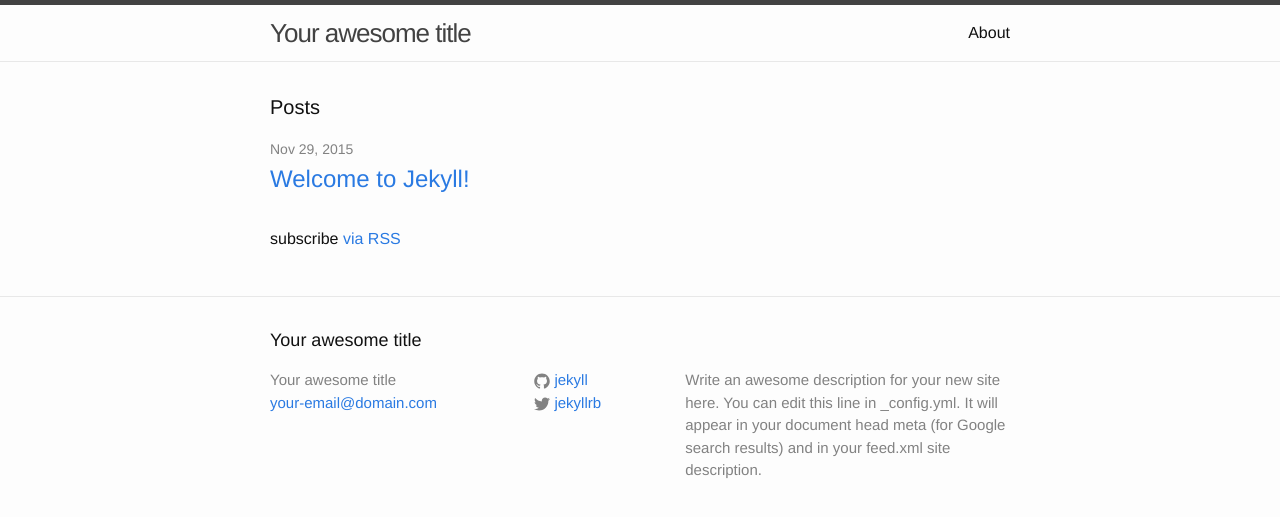
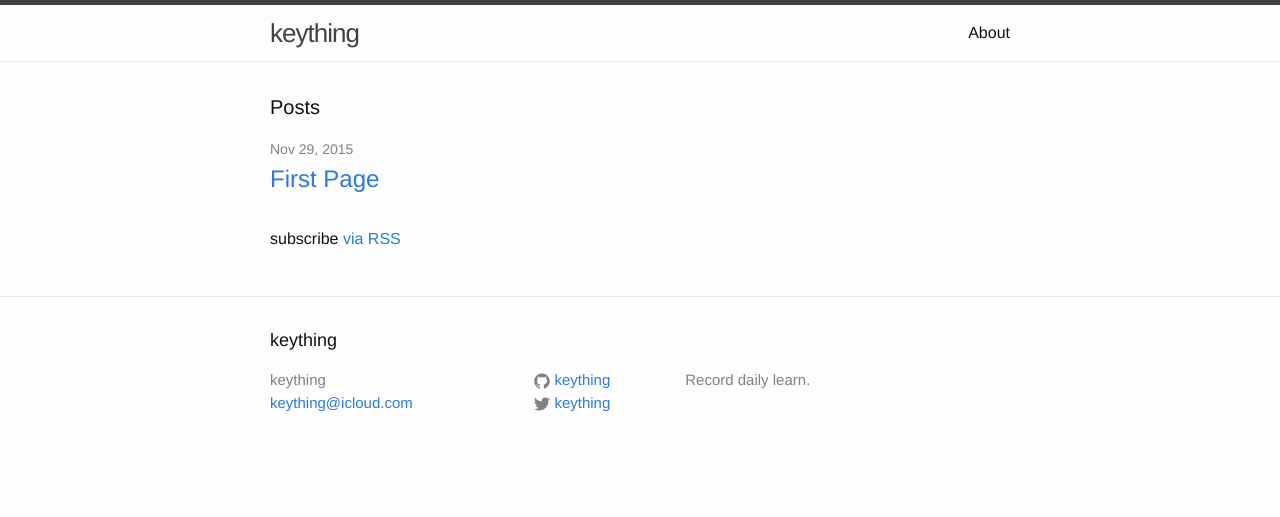
Before and after one commit to yankai0219/keything.github.io, a Jekyll site: the page built from index.html, in a window 1280 px wide. Shown: the top 517 px of the page. Built offline with Jekyll 4.4.1, drawn with Linux system fonts in a browser that asks for light colours.

Commit message:
modify config

```diff
--- a/_config.yml
+++ b/_config.yml
@@ -1,21 +1,13 @@
-# Welcome to Jekyll!
-#
-# This config file is meant for settings that affect your whole blog, values
-# which you are expected to set up once and rarely need to edit after that.
-# For technical reasons, this file is *NOT* reloaded automatically when you use
-# 'jekyll serve'. If you change this file, please restart the server process.
 
 # Site settings
-title: Your awesome title
-email: your-email@domain.com
+title: keything
+email: keything@icloud.com
 description: > # this means to ignore newlines until "baseurl:"
-  Write an awesome description for your new site here. You can edit this
-  line in _config.yml. It will appear in your document head meta (for
-  Google search results) and in your feed.xml site description.
+  Record daily learn.
 baseurl: "" # the subpath of your site, e.g. /blog
-url: "http://yourdomain.com" # the base hostname & protocol for your site
-twitter_username: jekyllrb
-github_username:  jekyll
+url: "http://keything.com" # the base hostname & protocol for your site
+twitter_username: keything
+github_username: keything
 
 # Build settings
 markdown: kramdown
```
Also changed, not shown: _posts/2015-11-29-First-Page.markdown (added, +7 -0 lines), _posts/2015-11-29-welcome-to-jekyll.markdown (deleted, +0 -25 lines), 4 other files.
